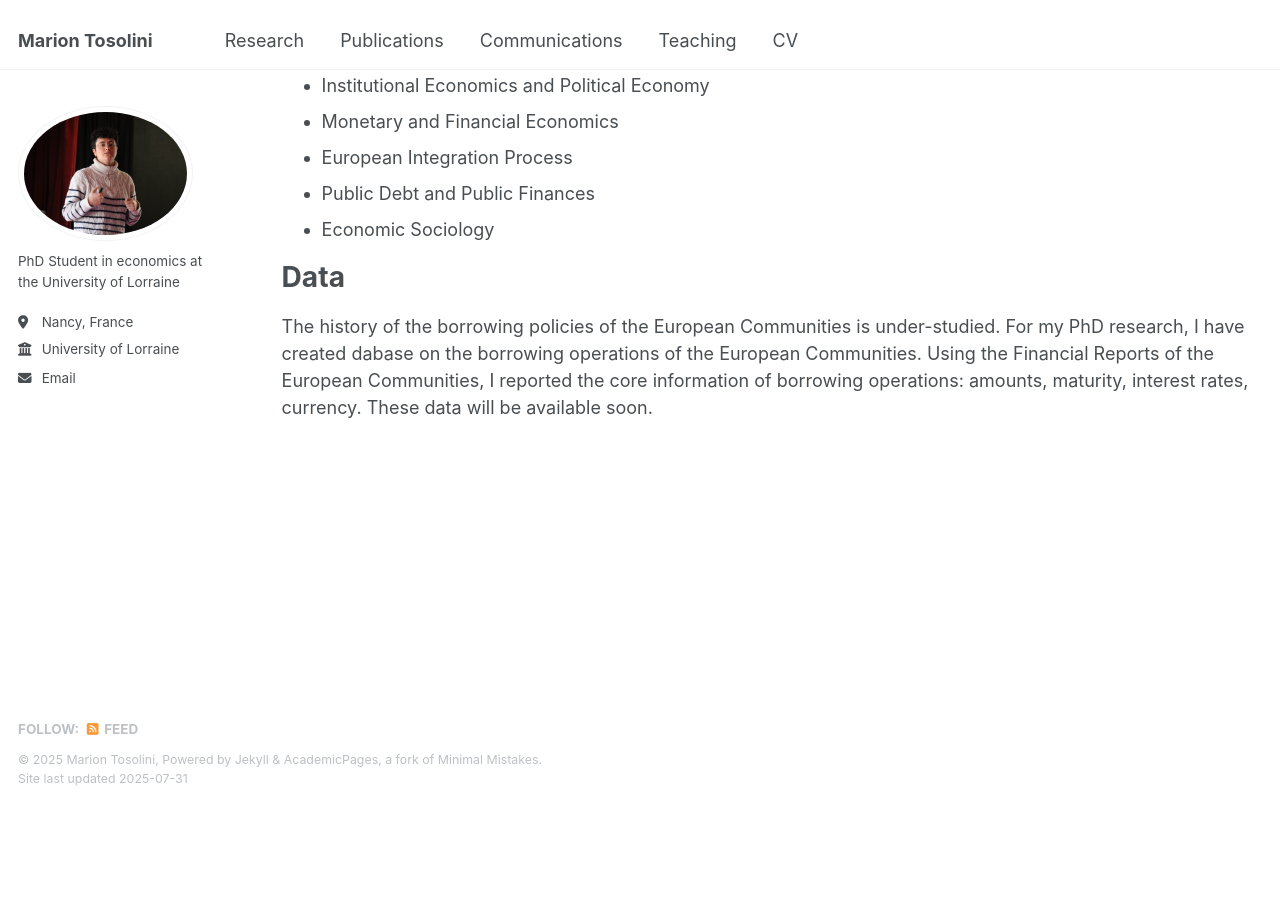
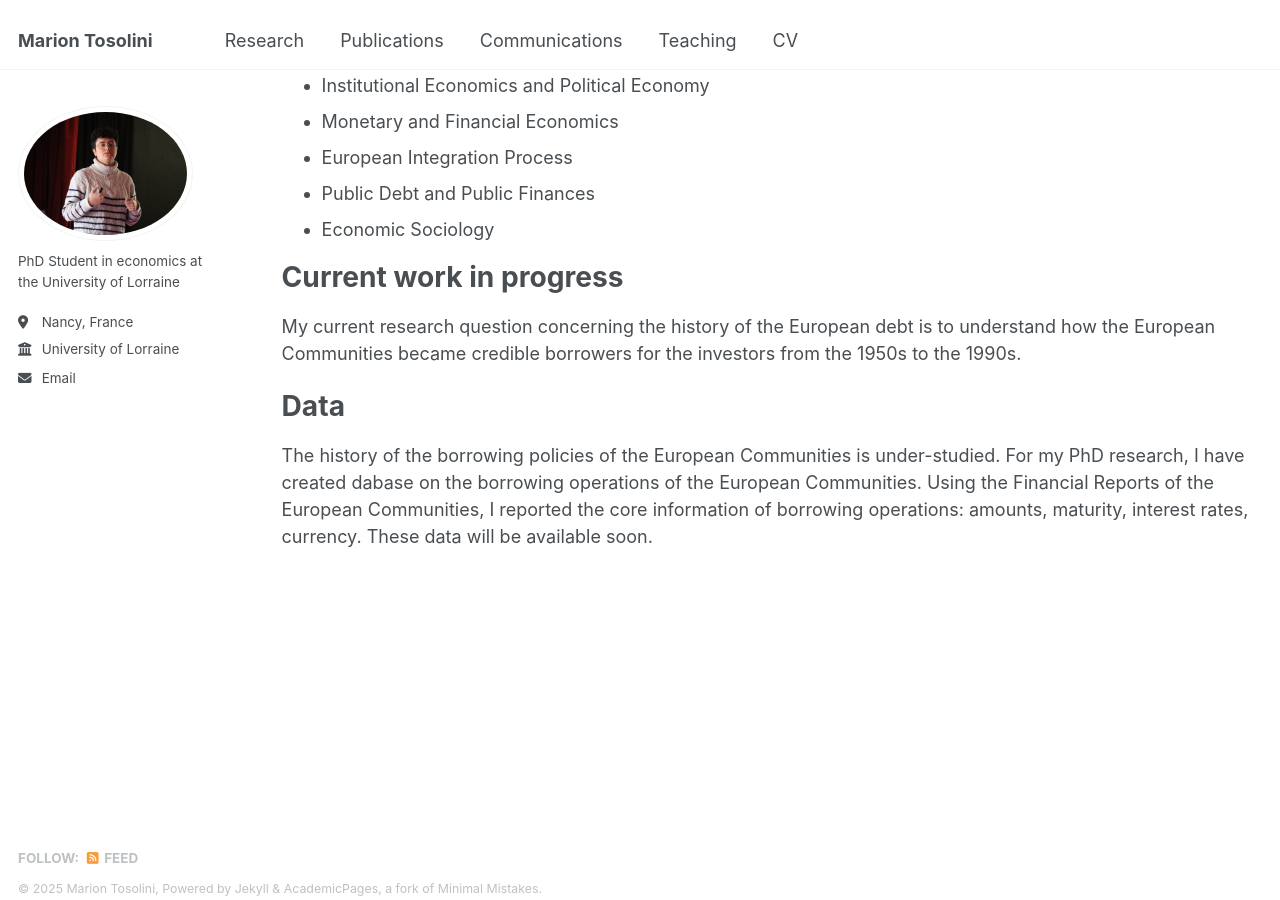
Before and after one commit to tosolini-marion/tosolini-marion.github.io, a Jekyll site: the page built from _pages/research.md, in a window 1280 px wide and 900 px high, scrolled down 1143 px. Built offline with Jekyll 4.4.1, drawn with Linux system fonts in a browser that asks for light colours; before the commit the page ends 1949 px from its top, so only the background shows below that.

Commit message:
Update research.md

```diff
--- a/_pages/research.md
+++ b/_pages/research.md
@@ -51,6 +51,12 @@ Research Interests
 * Public Debt and Public Finances
 * Economic Sociology
 
+
+Current work in progress
+===
+My current research question concerning the history of the European debt is to understand how the European Communities became credible borrowers for the investors from the 1950s to the 1990s.
+
+
 Data
 ======
 The history of the borrowing policies of the European Communities is under-studied. For my PhD research, I have created dabase on the borrowing operations of the European Communities. Using the Financial Reports of the European Communities, I reported the core information of borrowing operations: amounts, maturity, interest rates, currency. These data will be available soon.
```
